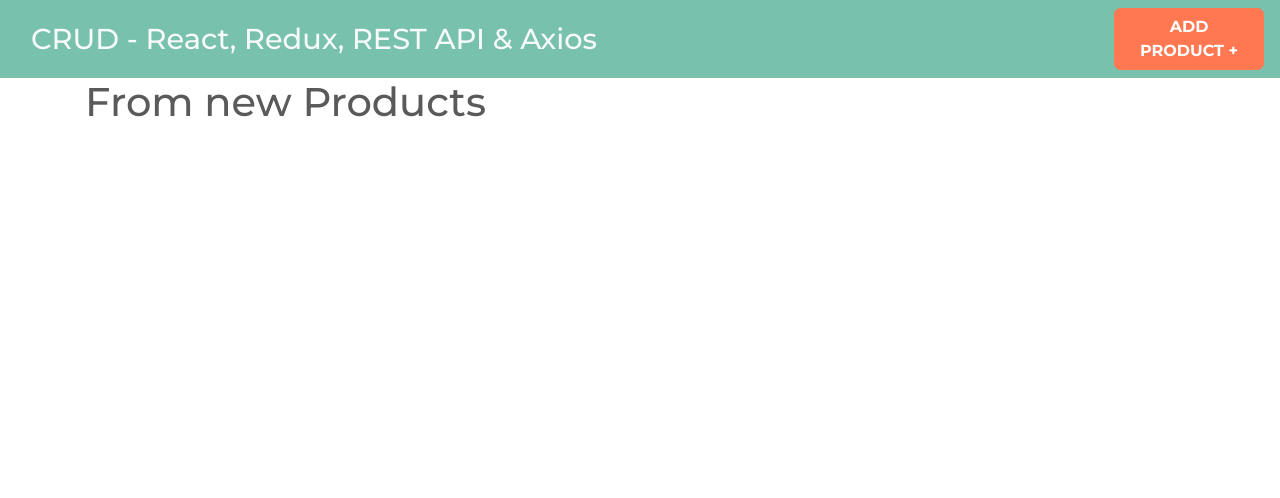
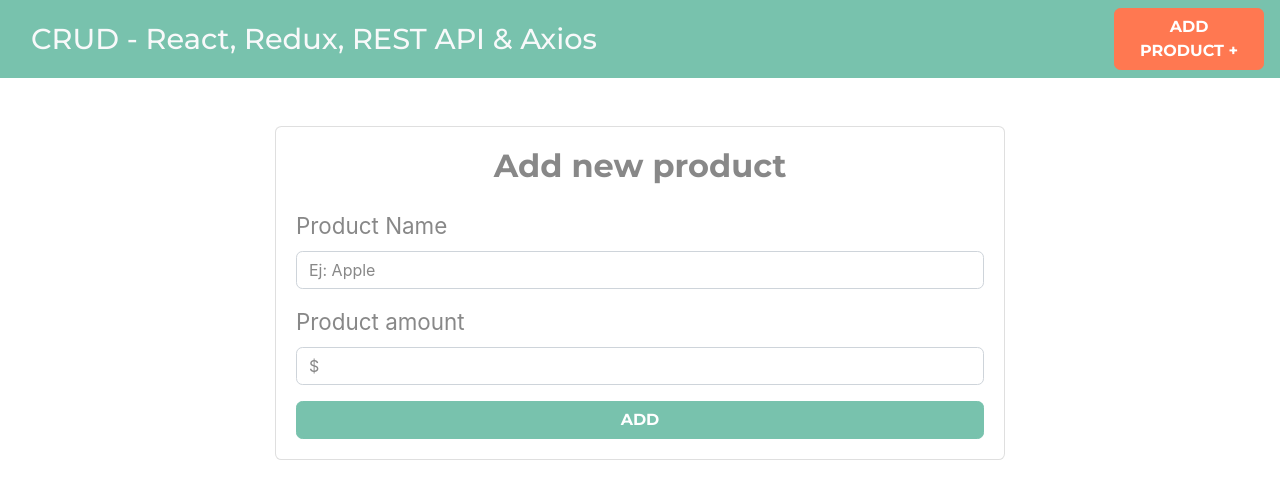
Before and after one commit to Erick-SN/CRUD, a React (Create React App) app: page /products/new in a window 1280 px wide. Shown: the top 498 px of the page. Built offline with nearby package versions, Linux system fonts and the light colour scheme.

Commit message:
Created: NewProduct form

```diff
--- a/src/App.js
+++ b/src/App.js
@@ -9,7 +9,7 @@
     <>
       <Router>
         <Header />
-        <div className='container'>
+        <div className='container mt-5'>
           <Switch>
             <Route exact path='/' component={Products} />
             <Route exact path='/products/new' component={NewProduct} />
--- a/src/components/NewProduct.jsx
+++ b/src/components/NewProduct.jsx
@@ -2,7 +2,42 @@
 const NewProduct = () => {
   return (
     <>
-      <h1>From new Products</h1>
+      <div className='row justify-content-center'>
+        <div className='col-md-8'>
+          <div className='card'>
+            <div className='card-body'>
+              <h2 className='text-center mb-4 font-weight-bold'>
+                Add new product
+              </h2>
+              <form>
+                <div className='form-group'>
+                  <label>Product Name</label>
+                  <input
+                    type='text'
+                    className='form-control'
+                    placeholder='Ej: Apple'
+                    name='name'
+                  />
+                </div>
+                <div className='form-group'>
+                  <label>Product amount</label>
+                  <input
+                    type='number'
+                    className='form-control'
+                    placeholder='$'
+                    name='amount'
+                  />
+                </div>
+                <button
+                  type='submit'
+                  className='btn btn-primary font-weight-bold text-uppercase d-block w-100'>
+                  Add
+                </button>
+              </form>
+            </div>
+          </div>
+        </div>
+      </div>
     </>
   );
 };
```
